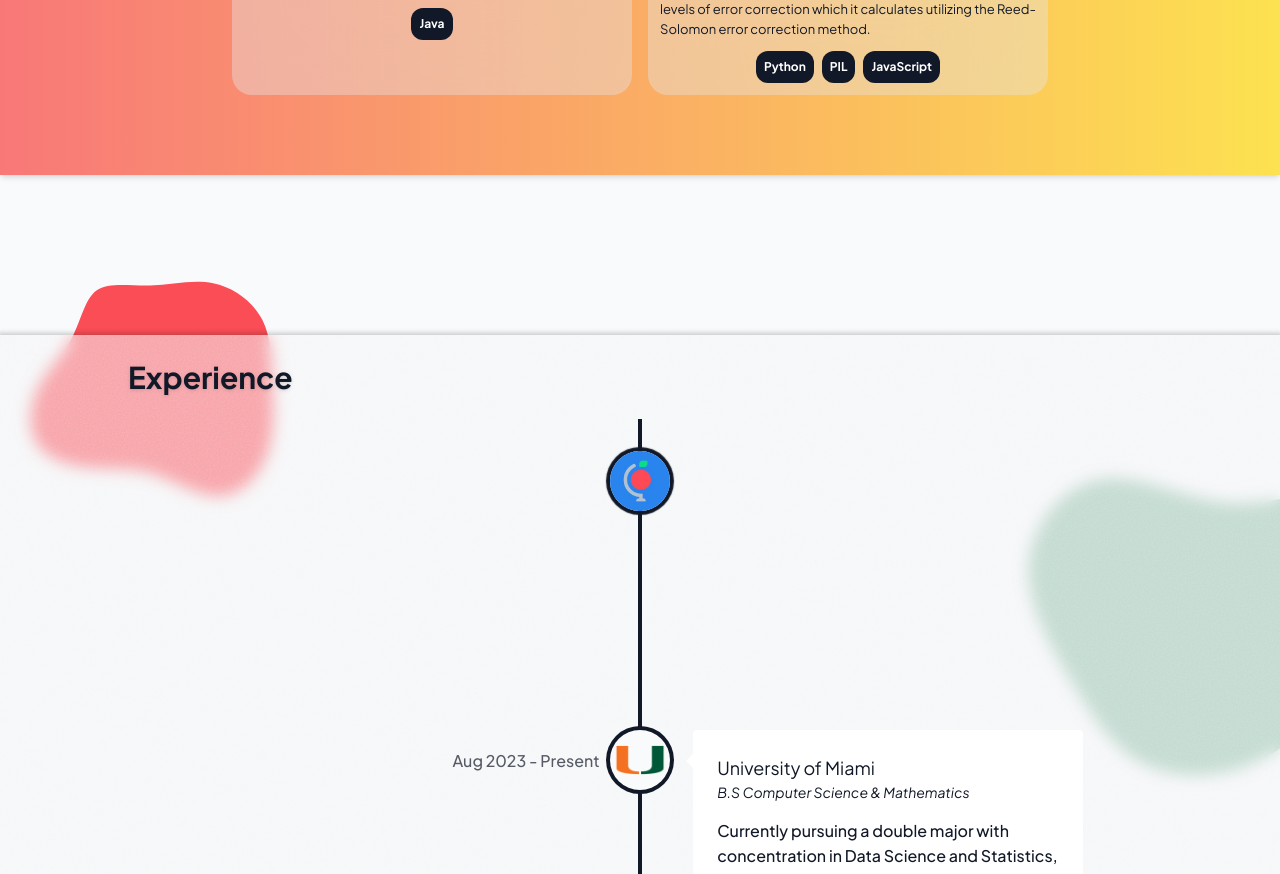
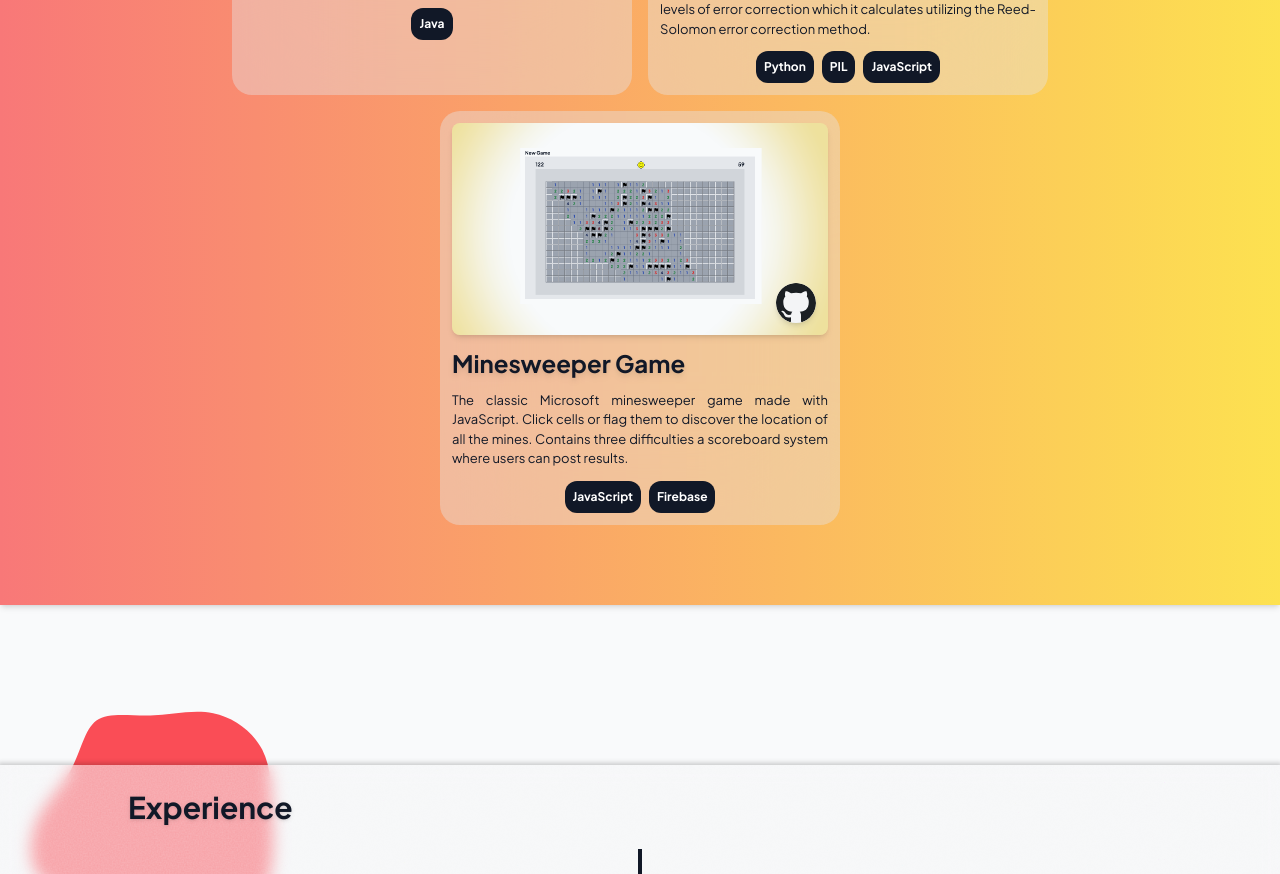
Before and after one commit to javiiicz/javiiicz.github.io, a React (Vite) app: page / in a window 1280 px wide. Shown: the part 2146-3020 px from the top of the page. Built offline with nearby package versions, Linux system fonts and the light colour scheme.

Commit message:
add minesweeper project

```diff
--- a/src/components/Projects.jsx
+++ b/src/components/Projects.jsx
@@ -4,6 +4,7 @@ import WRUrl from "../images/Water-Review-Img.png";
 import SudokuUrl from "../images/Sudoku-Img.png";
 import MastermindUrl from "../images/Mastermind-Img.png";
 import QRUrl from "../images/QR_Code.png"
+import MinesweeperUrl from "../images/Minesweeper_Thumbnail.png"
 
 function Projects() {
     return (
@@ -41,6 +42,14 @@ function Projects() {
                         link="https://github.com/javiiicz/QRCodeGen"
                         website="https://javiiicz.github.io/QRCodeGen/">
                     </ProjectCard>
+                    <ProjectCard
+                        name="Minesweeper Game"
+                        desc="The classic Microsoft minesweeper game made with JavaScript. Click cells or flag them to discover the location of all the mines. Contains three difficulties a scoreboard system where users can post results."
+                        tools={["JavaScript", "Firebase"]}
+                        img={MinesweeperUrl}
+                        link="https://github.com/javiiicz/Minesweeper"
+                        website="https://javiiicz.github.io/Minesweeper/">
+                    </ProjectCard>
                 </div>
             </ div>
         </section>
```
Also changed, not shown: src/images/Minesweeper_Thumbnail.png (added).
